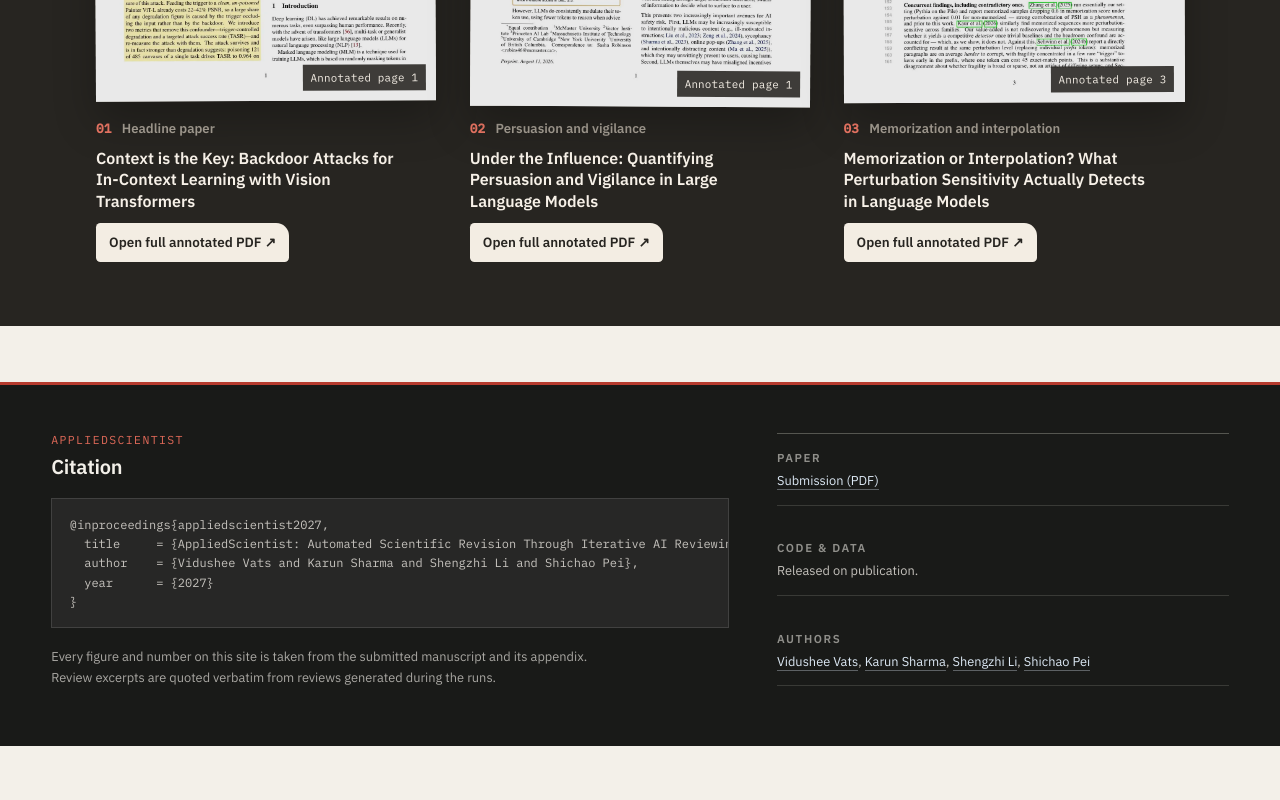
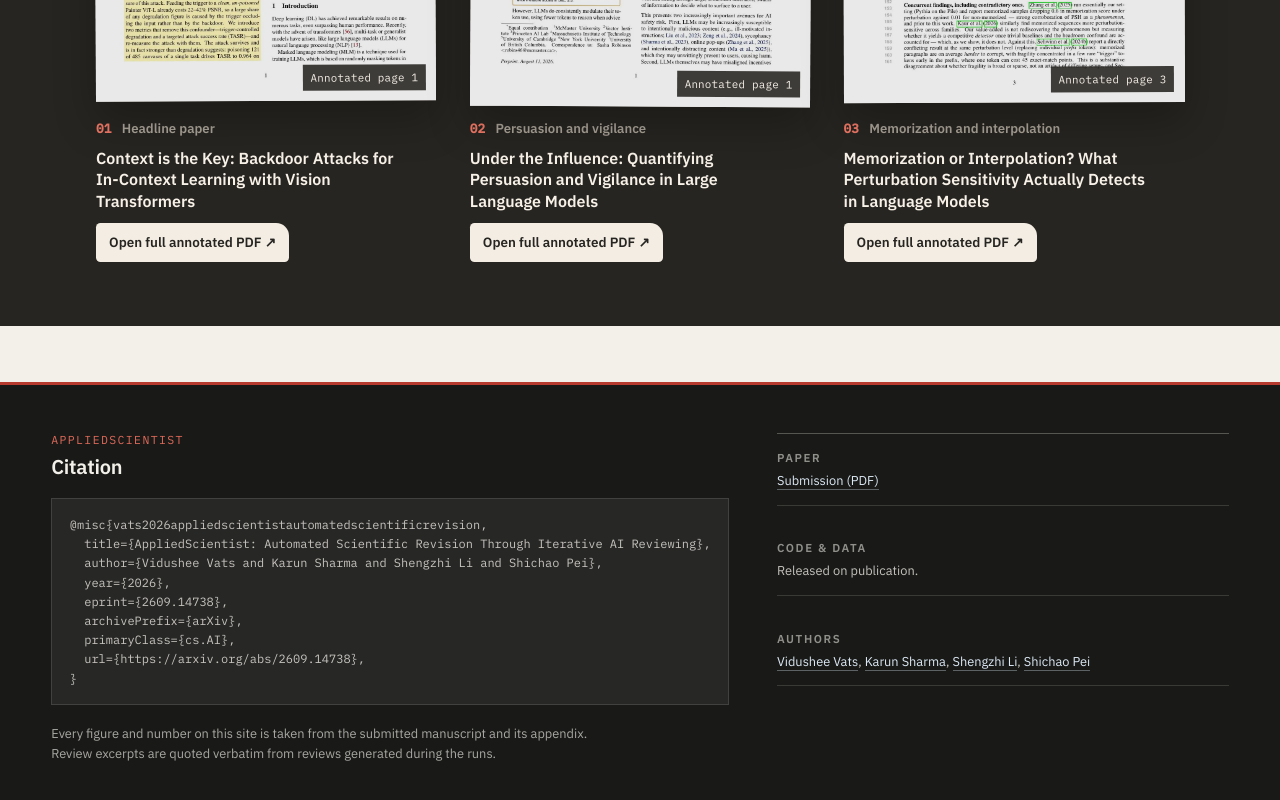
Before and after one commit to TheAppliedScientist/theappliedscientist.github.io, a Next.js app: page / in a window 1280 px wide. Shown: the part 4735-5535 px from the top of the page. Before the commit the page ends 5481 px from the top, so only its background shows below. Built offline with nearby package versions, Linux system fonts and the light colour scheme.

Commit message:
Update paper filename and BibTeX

```diff
--- a/app/components/Colophon.tsx
+++ b/app/components/Colophon.tsx
@@ -13,10 +13,14 @@ export default function Colophon() {
             <p className="eyebrow">AppliedScientist</p>
             <h2>Citation</h2>
             <pre className="bibtex">
-{`@inproceedings{appliedscientist2027,
-  title     = {${site.title}},
-  author    = {${site.authors.map((a) => a.name).join(" and ")}},
-  year      = {2027}
+{`@misc{vats2026appliedscientistautomatedscientificrevision,
+  title={AppliedScientist: Automated Scientific Revision Through Iterative AI Reviewing},
+  author={Vidushee Vats and Karun Sharma and Shengzhi Li and Shichao Pei},
+  year={2026},
+  eprint={2609.14738},
+  archivePrefix={arXiv},
+  primaryClass={cs.AI},
+  url={https://arxiv.org/abs/2609.14738},
 }`}
             </pre>
             <p className="colophon-note">
--- a/app/data/judge_comparison.json
+++ b/app/data/judge_comparison.json
@@ -171,7 +171,7 @@
       },
       "constructive": {
        "win": 96.5,
-       "loss": 5.0
+       "loss": 3.0
       },
       "analytical": {
        "win": 79.2,
@@ -260,7 +260,7 @@
       },
       "constructive": {
        "win": 93.1,
-       "loss": 8.5
+       "loss": 6.5
       },
       "analytical": {
        "win": 73.8,
@@ -306,8 +306,8 @@
        "loss": 20.5
       },
       "constructive": {
-       "win": 95.3,
-       "loss": 11.2
+       "win": 92.3,
+       "loss": 4.0
       },
       "analytical": {
        "win": 72.8,
@@ -348,12 +348,12 @@
        "loss": 24.1
       },
       "constructive": {
-       "win": 94.2,
-       "loss": 13.2
+       "win": 91.2,
+       "loss": 7.2
       },
       "analytical": {
        "win": 88.3,
-       "loss": 13.6
+       "loss": 8.6
       },
       "significance": {
        "win": 67.1,
@@ -369,12 +369,12 @@
        "loss": 16.8
       },
       "constructive": {
-       "win": 95.6,
-       "loss": 15.0
+       "win": 94.6,
+       "loss": 2.5
       },
       "analytical": {
        "win": 91.8,
-       "loss": 15.4
+       "loss": 5.4
       },
       "significance": {
        "win": 77.3,
--- a/app/site.config.ts
+++ b/app/site.config.ts
@@ -18,7 +18,7 @@ export const site = {
     { name: "Shichao Pei", url: "https://scpei.github.io", image: "/img/authors/shichao-pei-crisp.webp" },
   ],
   links: {
-    paper: "/exhibits/AnonymousSubmission2027.pdf",
+    paper: "/exhibits/AppliedScientist.pdf",
     // TODO(launch): code + data release URLs
     code: "",
     data: "",
```
Also changed, not shown: 2 other files (tests, documents, lock files or other folders).
